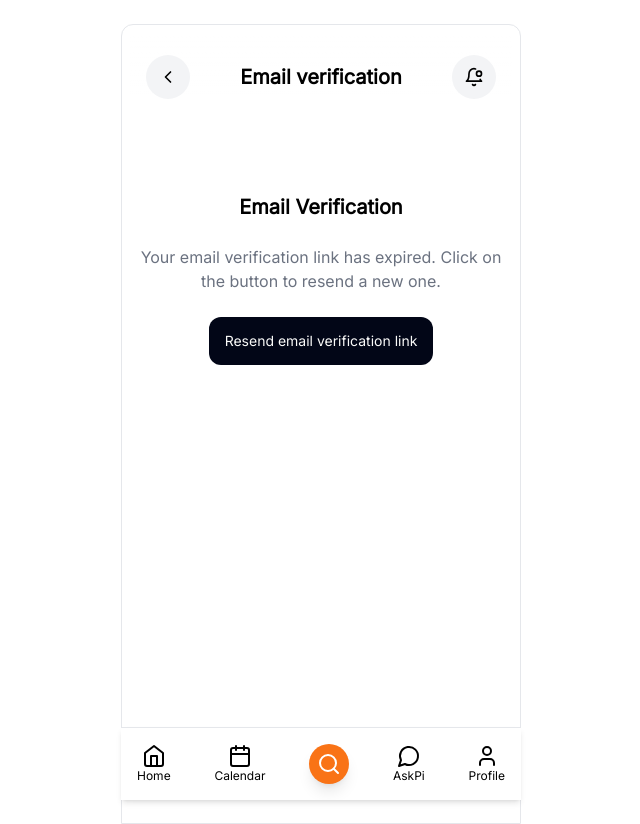
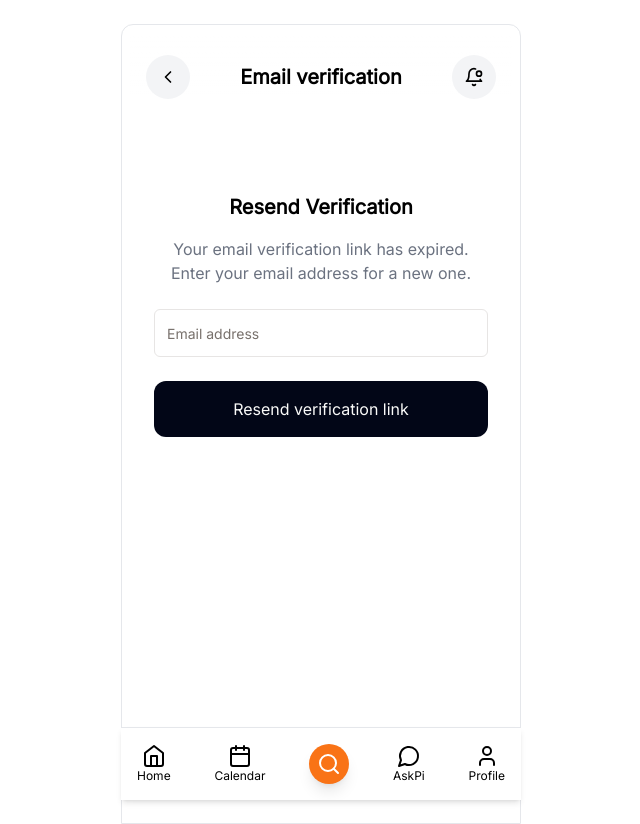
Before and after one commit to urdadx/nomad, a Next.js app: page /resend in a window 1280 px wide. Shown: the whole page, without its empty margins (319-959 px from the left). Built offline with nearby package versions, Linux system fonts and the light colour scheme.

Commit message:
added email to resend

```diff
--- a/components/ui/date-picker.jsx
+++ b/components/ui/date-picker.jsx
@@ -1,5 +1,3 @@
-'use client';
-
 import { addDays, format } from 'date-fns';
 import { Calendar as CalendarIcon } from 'lucide-react';
 import { useState } from 'react';
@@ -30,7 +28,7 @@ export function DatePicker({ className }) {
             id="date"
             variant={'outline'}
             className={cn(
-              'w-[300px] justify-start text-left font-normal',
+              'w-full h-12 justify-start text-left font-normal',
               !date && 'text-muted-foreground'
             )}
           >
--- a/pages/create-schedule/index.jsx
+++ b/pages/create-schedule/index.jsx
@@ -8,7 +8,7 @@ const CreateSchedule = () => {
   return (
     <>
       <BackNavigator name="Add Schedule" pen={true} />
-      <div className="px-6 h-full no-scrollbar mt-8">
+      <div className="px-6 h-screen no-scrollbar mt-8">
         <div className="grid w-full max-w-sm items-center gap-2 mb-6">
           <Label htmlFor="name">Name</Label>
           <Input
@@ -17,6 +17,10 @@ const CreateSchedule = () => {
             id="name"
             placeholder="Name"
           />
+        </div>
+        <div className="grid w-full max-w-sm items-center gap-2 mb-6">
+          <Label htmlFor="">Pick a date</Label>
+          <DatePicker />
         </div>
         <div className="grid w-full max-w-sm items-center gap-2 mb-6">
           <Label htmlFor="location">Location</Label>
@@ -32,10 +36,6 @@ const CreateSchedule = () => {
           <Input className="rounded-lg h-12" type="file" id="file" />
         </div>
         <div className="grid w-full max-w-sm items-center gap-2 mb-6">
-          <Label htmlFor="">Pick a date</Label>
-          <DatePicker />
-        </div>
-        <div className="grid w-full max-w-sm items-center gap-2 mb-6">
           <Button className="w-full h-12 text-md bg-primary hover:bg-orange-400">
             Schedule Trip
           </Button>
--- a/pages/resend/index.jsx
+++ b/pages/resend/index.jsx
@@ -1,17 +1,29 @@
 import { Button } from '@/components/ui/button';
+import { Input } from '@/components/ui/input';
 import BackNavigator from '@/components/utils/back-navigator';
 import { API_URL } from '@/lib/constants';
 import axios from 'axios';
+import { useState } from 'react';
 import toast from 'react-hot-toast';
+import LoadingDots from '@/components/utils/loading-dots/loading-dots';
 
 const Resend = () => {
-  const handleResendEmail = async () => {
+  const [email, setEmail] = useState('');
+  const [isLoading, setIsLoading] = useState(false);
+
+  const handleResendEmail = async (e) => {
+    e.preventDefault();
+    setIsLoading(true);
     try {
-      await axios.post(`${API_URL}/resend`);
-
-      toast.success('Email verification link resent successfully');
+      await axios.post(`${API_URL}/resend`, {
+        user_id: email,
+      });
+      toast.success('Verification link sent successfully');
     } catch (error) {
-      toast.error('Error resending email verification link', error);
+      toast.error('Error resending verification link', error);
+      setIsLoading(false);
+    } finally {
+      setIsLoading(false);
     }
   };
 
@@ -19,25 +31,39 @@ const Resend = () => {
     <>
       <BackNavigator name="Email verification" showNotification={true} />
       <section className="h-full w-full justify-center ">
-        <div className="mt-24">
+        <form onSubmit={handleResendEmail} className="mt-24">
           <h2 className="text-center font-semibold text-xl">
-            Email Verification
+            Resend Verification
           </h2>
-          <div className="my-6">
+          <div className="px-6 my-4">
             <p className="text-gray-500 text-center">
-              Your email verification link has expired. Click on the button to
-              resend a new one.
+              Your email verification link has expired. Enter your email address
+              for a new one.
             </p>
           </div>
-          <div className="flex justify-center">
+          <div className="px-6 my-6 w-full">
+            <Input
+              required
+              value={email}
+              onChange={(e) => setEmail(e.target.value)}
+              placeholder="Email address"
+              type="email"
+              className="w-full h-12"
+            />
+          </div>
+          <div className="flex justify-center px-6">
             <Button
-              onClick={handleResendEmail}
-              className="bg-slate-950 rounded-xl h-12 hover:bg-slate-700"
+              type="submit"
+              className="bg-slate-950 w-full text-md rounded-xl h-14 hover:bg-slate-700"
             >
-              Resend email verification link
+              {isLoading ? (
+                <LoadingDots color="#fff" />
+              ) : (
+                'Resend verification link'
+              )}
             </Button>
           </div>
-        </div>
+        </form>
       </section>
     </>
   );
```
